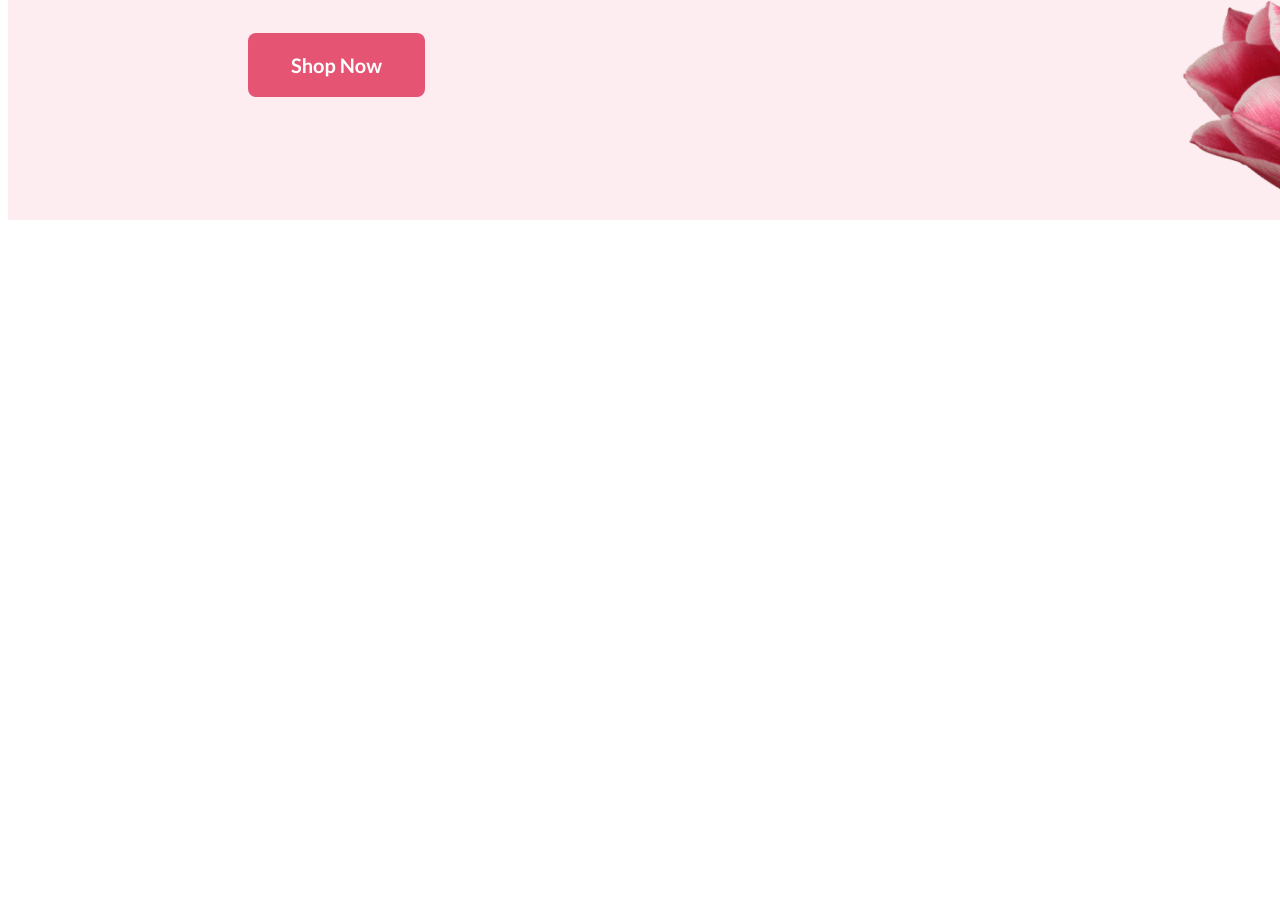
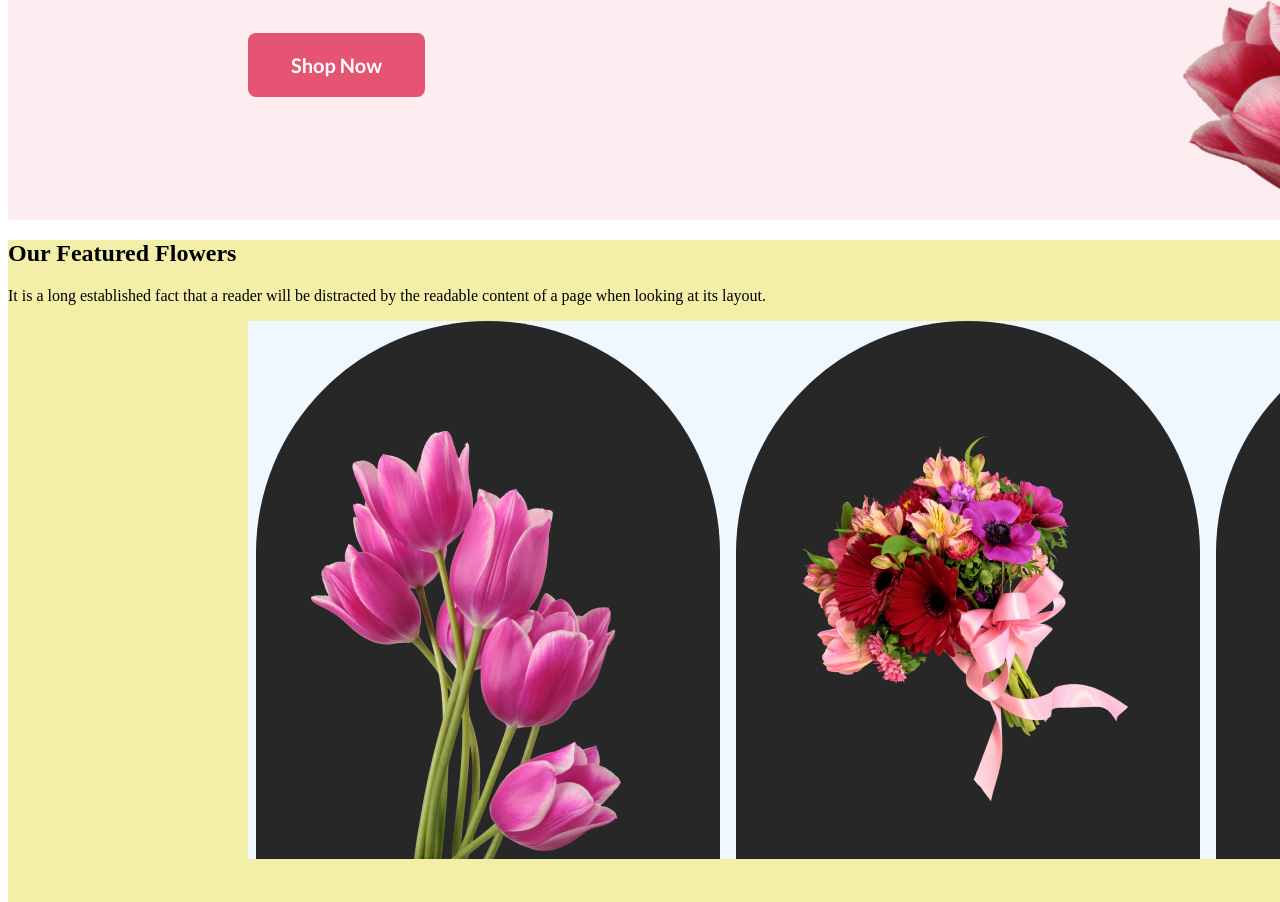
Before and after one commit to sujonsarkercmt/assignment-1, a plain HTML site: page index.html in a window 1280 px wide. Shown: the part 638-1540 px from the top of the page. Before the commit the page ends 866 px from the top, so only its background shows below. Drawn offline with Linux system fonts and the light colour scheme.

Commit message:
first commit with 2nd footerr

```diff
--- a/index.html
+++ b/index.html
@@ -29,6 +29,29 @@
 
     </header>
     <main>
+        <section class="section-3-sum">
+            <div class="content-of-section-4">
+                <h2>Our Featured Flowers</h2>
+                <p>It is a long established fact that a reader will be distracted by the readable content of a page when looking at its layout.</p>
+
+            </div>
+            <div class="content-of-section-3">
+                <div class="section-3-imgs">
+                    <img id="img-one-of-three" src="asset/pngwing 6.png" alt="">
+                </div>
+                <div class="section-3-imgs">
+                    <img id="img-three-of-three" src="asset/pngwing 5.png" alt="">
+                </div>
+                <div class="section-3-imgs">
+                    <img id="img-two-of-three" src="asset/pngwing 7.png" alt="">
+                </div>
+
+            </div>
+            <div class="content-of-section-3">
+
+            </div>
+
+        </section>
 
     </main>
     <footer>
--- a/style.css
+++ b/style.css
@@ -53,3 +53,49 @@ font-weight: 800;
 
 
 }
+/* part two css */
+.section-3-sum{
+    width: 1920px;
+    height: 4867px;
+    background-color: rgb(243, 238, 168);
+}
+
+.content-of-section-3{
+    display: flex;
+    justify-content: space-around;
+    margin-left: 240px;
+    margin-right: 240px;
+    background-color: aliceblue;
+}
+
+.section-3-imgs{
+    width: 464px;
+    height: 538px;
+    background-color: #272727;
+    border-radius: 300px 300px 0px 0px;
+}
+#img-one-of-three{
+
+    width: 310px;
+    height: 428px;
+    padding-bottom: 0;
+    margin-top: 110px;
+    margin-left: 55px;
+
+
+}
+#img-two-of-three{
+    width: 310px;
+    height: 428px;
+    padding-bottom: 0;
+    margin-top: 110px;
+    margin-left: 70px;
+}
+#img-three-of-three{
+    width: 370px;
+    height: 370px;
+    padding-bottom: 0;
+    margin-top: 110px;
+    margin-left: 50px;
+
+}
```
